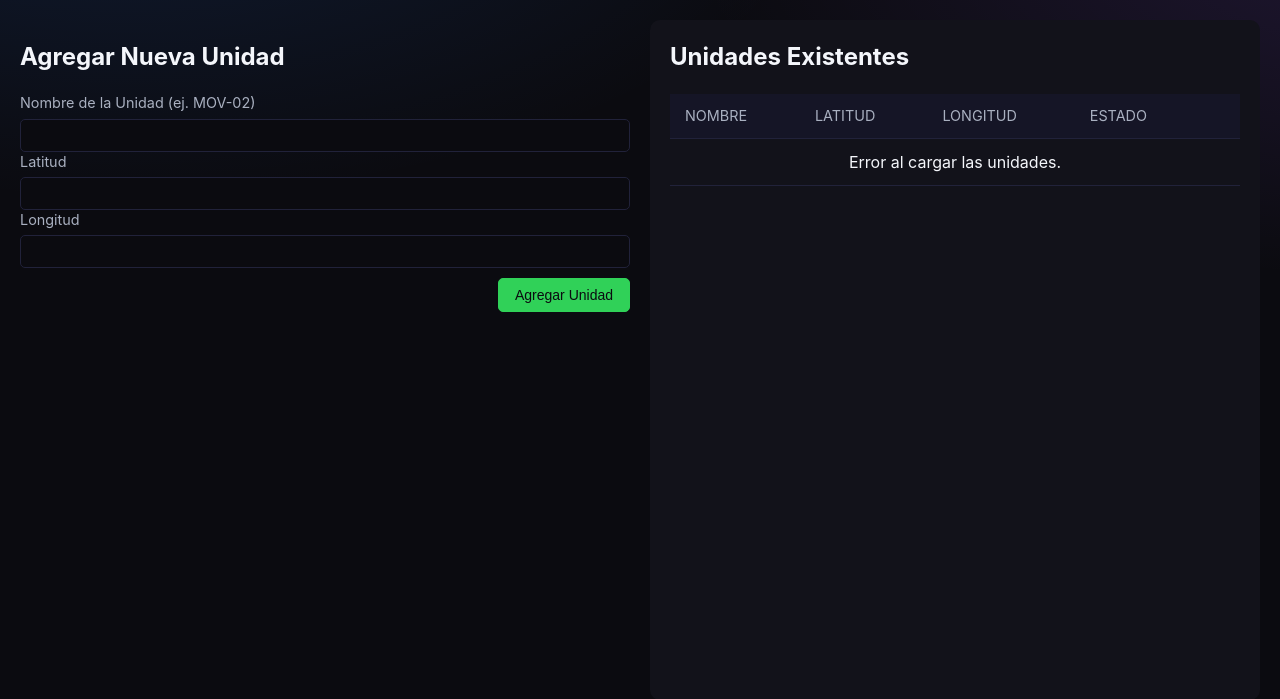
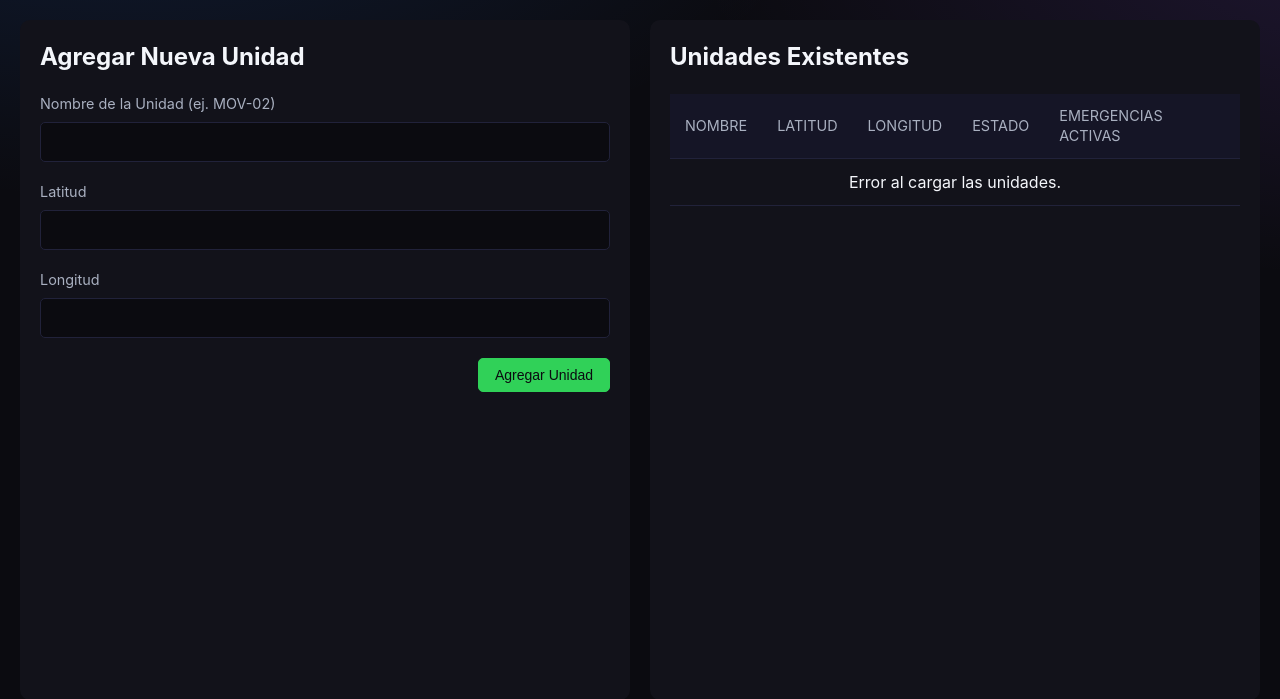
Before and after one commit to Wearenopotatoes/proyecto, a Flask app: page /units in a window 1280 px wide. Shown: the part 80-779 px from the top of the page. Run offline with Flask 3, Linux system fonts and the light colour scheme.

Commit message:
v0.8 reestablecidas funciones

```diff
--- a/LoRa_linky/static/style.css
+++ b/LoRa_linky/static/style.css
@@ -76,12 +76,11 @@ body{
   font-weight: bold;
 }
 
-.badge.accidente { background-color: var(--red); }
-.badge.en-camino { background-color: var(--orange); color: #333; }
-.badge.atendido { background-color: var(--green); }
+.badge.accidente, .badge.red { background-color: var(--red); }
+.badge.en-camino, .badge.orange { background-color: var(--orange); color: #333; }
+.badge.atendido, .badge.green { background-color: var(--green); }
 
 
-/* CAMBIO: Etiqueta de unidad ahora usa el color azul (brand2) */
 .unit-tag {
   background-color: var(--brand2);
   color: white;
@@ -131,7 +130,7 @@ body{
   overflow: hidden;
 }
 
-.map-panel, .table-panel {
+.map-panel, .table-panel, .form-panel {
   background-color: var(--panel);
   border-radius: 10px;
   padding: 20px;
@@ -195,7 +194,6 @@ body{
   z-index: 10;
 }
 
-/* NUEVO: Estilo para la fila resaltada */
 .grid tr.highlighted {
     background-color: var(--panel-2);
 }
@@ -210,7 +208,6 @@ body{
   padding: 6px 10px;
 }
 
-/* NUEVO: Hacer que el nombre de usuario sea clickeable */
 .user-link {
     cursor: pointer;
     text-decoration: underline;
@@ -238,29 +235,14 @@ dialog::backdrop {
   display: flex;
   flex-direction: column;
   gap: 15px;
-  min-width: 350px; /* Un poco más grande para los detalles */
+  min-width: 350px;
 }
 .dialog-card h3 {
   margin: 0;
   border-bottom: 1px solid var(--border);
   padding-bottom: 10px;
 }
-.field {
-  display: flex;
-  flex-direction: column;
-  gap: 5px;
-}
-.field label {
-  font-size: 0.9em;
-  color: var(--muted);
-}
-.field select, .field input {
-  padding: 8px;
-  border-radius: 5px;
-  border: 1px solid var(--border);
-  background-color: var(--bg);
-  color: var(--text);
-}
+
 .dialog-actions {
   display: flex;
   justify-content: flex-end;
@@ -268,7 +250,7 @@ dialog::backdrop {
   margin-top: 10px;
 }
 
-/* NUEVO: Estilos para el pop-up de detalles de usuario */
+/* ====== Paneles de Usuario y Unidades ====== */
 .user-details-section {
     margin-top: 10px;
 }
@@ -289,6 +271,30 @@ dialog::backdrop {
     padding: 4px 0;
 }
 
+.form-panel h2 {
+    margin-top: 0;
+}
+
+.field {
+  display: flex;
+  flex-direction: column;
+  gap: 8px;
+  margin-bottom: 20px;
+}
+
+.field label {
+  font-size: 0.9em;
+  color: var(--muted);
+}
+
+.field input, .field select {
+  padding: 10px;
+  border-radius: 5px;
+  border: 1px solid var(--border);
+  background-color: var(--bg);
+  color: var(--text);
+  font-size: 1em;
+}
 
 /* ====== Marcadores de Mapa ====== */
 .marker-dot {
@@ -300,7 +306,6 @@ dialog::backdrop {
     transition: transform 0.2s ease-in-out;
 }
 
-/* NUEVO: Estilo para el marcador resaltado */
 .marker-dot.highlighted {
     transform: scale(1.5);
     border: 3px solid var(--brand1);
@@ -309,7 +314,7 @@ dialog::backdrop {
 .marker-red { background-color: var(--red); }
 .marker-orange { background-color: var(--orange); }
 
-/* ====== Estilos para la Tabla Expandible ====== */
+/* ====== Tabla de Unidades Expandible ====== */
 .unit-row.occupied {
     cursor: pointer;
 }
@@ -345,3 +350,10 @@ dialog::backdrop {
     padding: 5px 0;
     color: var(--muted);
 }
+
+.stats-column {
+    font-size: 0.9em;
+    color: var(--muted);
+    text-align: center;
+    font-family: monospace;
+}
--- a/LoRa_linky/templates/units.html
+++ b/LoRa_linky/templates/units.html
@@ -1,4 +1,3 @@
-<!-- Archivo: templates/units.html -->
 <!DOCTYPE html>
 <html lang="es">
 <head>
@@ -12,7 +11,6 @@
             <div class="logo-dot"></div>
             <h1>Gestión de Unidades</h1>
         </div>
-        <!-- Enlace para volver al dashboard principal -->
         <a href="{{ url_for('dashboard') }}" class="btn primary">Volver al Dashboard</a>
     </header>
 
@@ -52,7 +50,7 @@
                             <th>Latitud</th>
                             <th>Longitud</th>
                             <th>Estado</th>
-                            <th></th> <!-- Columna para el ícono de expansión -->
+                            <th>Emergencias Activas</th>
                         </tr>
                     </thead>
                     <tbody id="units-table-body">
```
Also changed, not shown: LoRa_linky/templates/index.html (+9 -4 lines).
